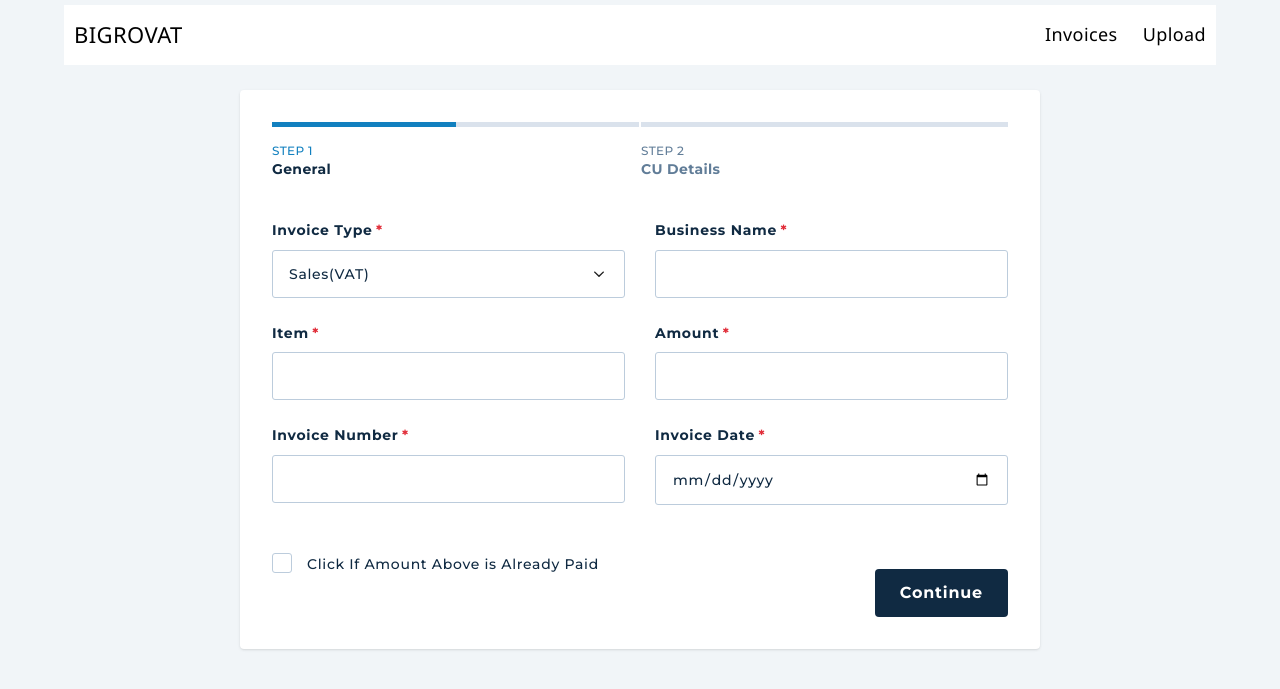
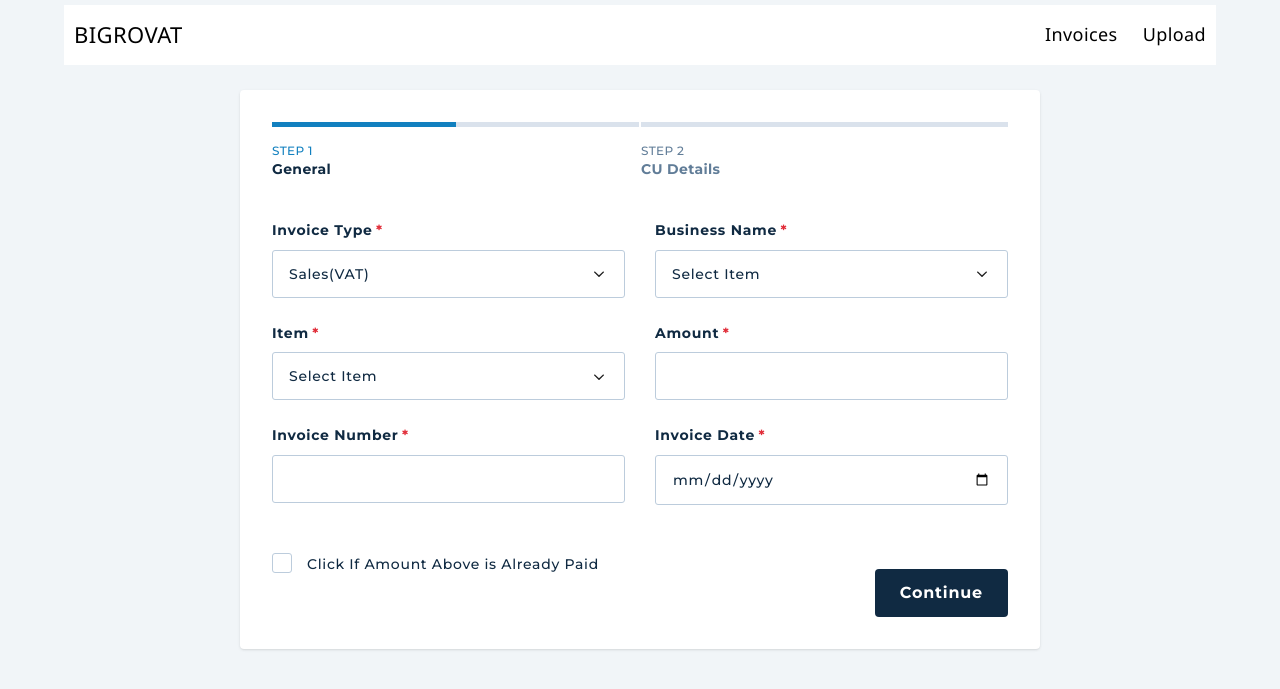
Before and after one commit to francis450/vat, a PHP site: page /main.php in a window 1280 px wide. Shown: the top 689 px of the page. Run offline with PHP 8.4, Linux system fonts and the light colour scheme; the visitor is signed in with stand-in values (Sample User, id 1); tables that the repository leaves empty or names only in its code hold one stand-in row (values such as "Sample post").

Commit message:
Selecting business name and item

```diff
--- /dev/null
+++ b/handlers/items.php
@@ -0,0 +1,19 @@
+<?php
+session_start();
+include('../connection.php');
+
+if($_SERVER['REQUEST_METHOD'] == 'GET'){
+    $resultArray = array();
+    $query = mysqli_query($con, "SELECT * FROM items");
+    if(mysqli_num_rows($query)){
+        while($result = mysqli_fetch_assoc($query)){
+            $resultArray[] = $result['item'];
+        }
+        echo  json_encode($resultArray);
+    }
+}else if($_SERVER['REQUEST_METHOD'] == 'POST' && isset($_POST['item'])){
+    $item = htmlspecialchars($_POST['item'], ENT_QUOTES, 'UTF-8');
+    $item = strtoupper($item);
+    $query = mysqli_query($con, "INSERT INTO items(item) VALUES('$item')");
+    echo $item;
+}
--- /dev/null
+++ b/handlers/name.php
@@ -0,0 +1,19 @@
+<?php
+session_start();
+include('../connection.php');
+
+if($_SERVER['REQUEST_METHOD'] == 'GET'){
+    $resultArray = array();
+    $query = mysqli_query($con, "SELECT * FROM names");
+    if(mysqli_num_rows($query)){
+        while($result = mysqli_fetch_assoc($query)){
+            $resultArray[] = $result['name'];
+        }
+        echo  json_encode($resultArray);
+    }
+}else if($_SERVER['REQUEST_METHOD'] == 'POST' && isset($_POST['name'])){
+    $item = htmlspecialchars($_POST['name'], ENT_QUOTES, 'UTF-8');
+    $item = strtoupper($item);
+    $query = mysqli_query($con, "INSERT INTO names(name) VALUES('$item')");
+    echo $item;
+}
--- a/invoice.php
+++ b/invoice.php
@@ -62,7 +62,7 @@ if(!isset($_SESSION["name"])){
         </div>
     </div>
     <!-- nav end -->
-    <div class="card" style="margin-top: 90px;">
+    <div class="card" style="margin-top: 20px;">
         <div class="card-body">
             <table id="example" class="table table-striped table-bordered dataTable" cellspacing="0" width="100%" role="grid" aria-describedby="example_info" style="width: 100%;">
                 <thead>
--- a/main.php
+++ b/main.php
@@ -35,6 +35,8 @@ if(!isset($_SESSION["name"])){
         </div>
 
         <div class="nav-links" style="z-index:1000">
+            <!-- <a type="button">Add Business</a>
+            <a type="button">Add Item</a> -->
             <a href="invoice.php">Invoices</a>
             <a href="upload.php">Upload</a>
         </div>
@@ -78,7 +80,11 @@ if(!isset($_SESSION["name"])){
                         Business Name
                         <span data-required="true" aria-hidden="true"></span>
                     </label>
-                    <input type="text" name="name" id="name" autocomplete="Business Name">
+                    <select name="name" id="name" >
+                        <option value="">Select Item</option>
+                        <option value="add">Add New Item</option>
+                        <option value=""></option>
+                    </select>
                 </div>
 
 
@@ -89,8 +95,15 @@ if(!isset($_SESSION["name"])){
                     Item
                     <span data-required="true" aria-hidden="true"></span>
                     </label>
-                    <input id="item" type="text" name="item" autocomplete="item" required>
+                    <!-- <input id="item" type="text" name="item" autocomplete="item" required> -->
+                    <select name="item" id="item">
+                        <option value="">Select Item</option>
+                        <option value="add">Add New Item</option>
+                        <option value=""></option>
+                    </select>
+
                 </div>
+
                 <div class="mt-3 sm:mt-0 form__field">
                     <label for="last-name">
                         Amount
@@ -201,7 +214,6 @@ if(!isset($_SESSION["name"])){
             </section>
             <!-- / End Step 2 -->
 
-
             <!-- Thank You -->
             <section id="progress-form__thank-you" hidden>
             <p>Thank you for your submission!</p>
@@ -216,6 +228,70 @@ if(!isset($_SESSION["name"])){
     <script src="js/main.js"></script>
     <script>
         $(document).ready(function(){
+            $('#item').change(function() {
+                if ($(this).val() == 'add')
+                {
+                    var newThing = prompt('Enter New Item:');
+                    if(newThing){
+                        $.post('handlers/items.php',{item: newThing},function (response) {
+                            console.log("Item Addedd: "+ newThing);
+                            if(response){
+                                var newOption = $("<option></option>")
+                                    .attr("value", response)
+                                    .text(response);
+
+                                $('#item').append(newOption);
+                            }
+                        })
+                    }
+
+                }
+            });
+            $('#name').change(function() {
+                if ($(this).val() == 'add')
+                {
+                    var newThing = prompt('Enter New Item:');
+                    if(newThing){
+                        $.post('handlers/name.php',{name: newThing},function (response) {
+                            // console.log("Item Addedd: "+ newThing);
+                            if(response){
+                                var newOption = $("<option></option>")
+                                    .attr("value", response)
+                                    .text(response);
+
+                                $('#name').append(newOption);
+                            }
+                        })
+                    }
+
+                }else{
+                    autofill();
+                }
+            });
+            $.get('handlers/items.php',function(response){
+                // console.log(response);
+                let data = JSON.parse(response);
+                for(let i = 0; i < data.length; i++){
+                    // console.log(data[i]);
+                    var newOption = $("<option></option>")
+                                    .attr("value", data[i])
+                                    .text(data[i]);
+
+                                $('#item').append(newOption);
+                }
+            });
+            $.get('handlers/name.php',function(response){
+                // console.log(response);
+                let data = JSON.parse(response);
+                for(let i = 0; i < data.length; i++){
+                    // console.log(data[i]);
+                    var newOption = $("<option></option>")
+                                    .attr("value", data[i])
+                                    .text(data[i]);
+
+                                $('#name').append(newOption);
+                }
+            })
             $('#invoiceType').change(function(){
                 let val = $('#invoiceType').val();
                 let inputsTODisable = document.querySelectorAll('#customerPin, #CUSerialNumber, #CUSerialNumber, #vat, #withholding');
@@ -245,9 +321,8 @@ if(!isset($_SESSION["name"])){
                     }
                 }
             });
-        $('#name').change(function(){
-            autofill();
-        });
+            // $('#name').change(function(){
+            // });
         });
         function autofill(){
             var name = $('#name').val();
```
Lines whose indentation alone changed are shown as unchanged.
